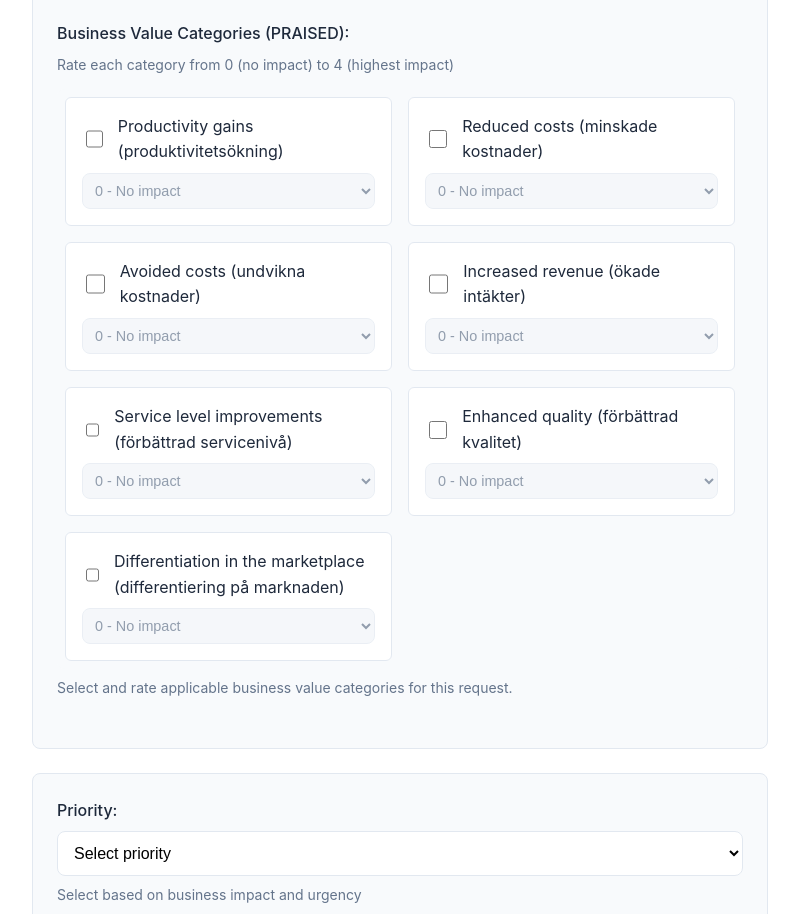
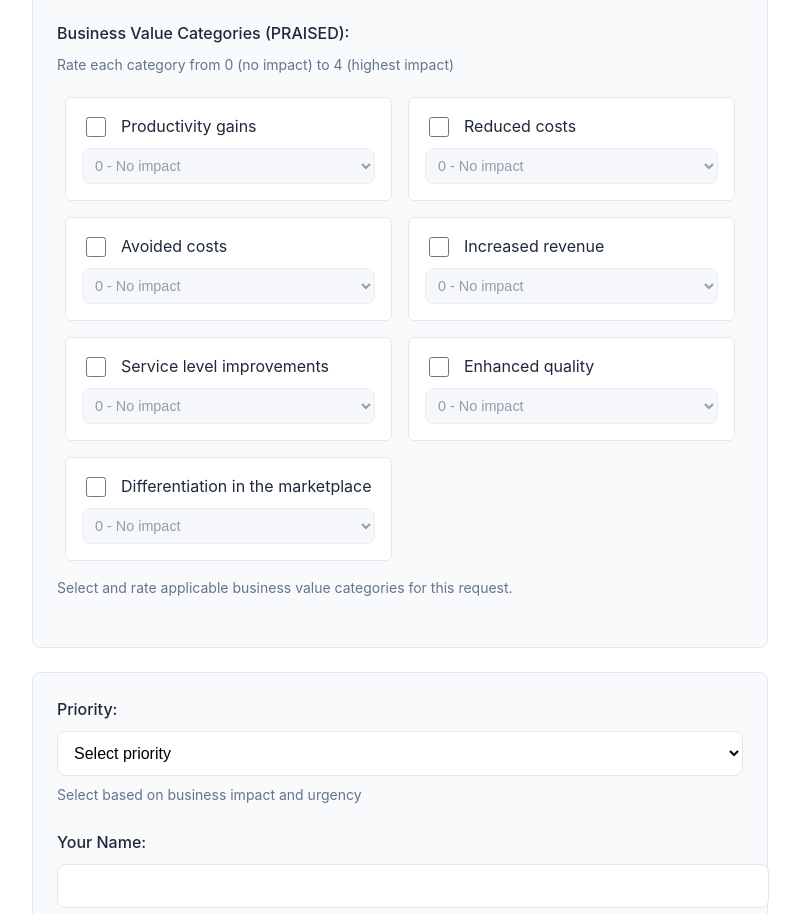
Before and after one commit to pontush81/featurerequest, a plain HTML site: page public/index.html in a window 1280 px wide. Shown: the part 1303-2217 px from the top of the page, without its empty margins (240-1040 px from the left). Drawn offline with Linux system fonts and the light colour scheme.

Commit message:
Remove parentheses and Swedish translations from business value categories

```diff
--- a/public/index.html
+++ b/public/index.html
@@ -92,7 +92,7 @@ Currently, we can only see all tasks in a list, making it difficult to track ind
                         <div class="value-item">
                             <div class="value-header">
                                 <input type="checkbox" id="productivity" name="businessValueTypes" value="productivity">
-                                <label for="productivity">Productivity gains (produktivitetsökning)</label>
+                                <label for="productivity">Productivity gains</label>
                             </div>
                             <select class="value-rating" id="productivity-rating" name="businessValueRating" disabled>
                                 <option value="0">0 - No impact</option>
@@ -105,7 +105,7 @@ Currently, we can only see all tasks in a list, making it difficult to track ind
                         <div class="value-item">
                             <div class="value-header">
                                 <input type="checkbox" id="reduced" name="businessValueTypes" value="reduced">
-                                <label for="reduced">Reduced costs (minskade kostnader)</label>
+                                <label for="reduced">Reduced costs</label>
                             </div>
                             <select class="value-rating" id="reduced-rating" name="businessValueRating" disabled>
                                 <option value="0">0 - No impact</option>
@@ -118,7 +118,7 @@ Currently, we can only see all tasks in a list, making it difficult to track ind
                         <div class="value-item">
                             <div class="value-header">
                                 <input type="checkbox" id="avoided" name="businessValueTypes" value="avoided">
-                                <label for="avoided">Avoided costs (undvikna kostnader)</label>
+                                <label for="avoided">Avoided costs</label>
                             </div>
                             <select class="value-rating" id="avoided-rating" name="businessValueRating" disabled>
                                 <option value="0">0 - No impact</option>
@@ -131,7 +131,7 @@ Currently, we can only see all tasks in a list, making it difficult to track ind
                         <div class="value-item">
                             <div class="value-header">
                                 <input type="checkbox" id="increased" name="businessValueTypes" value="increased">
-                                <label for="increased">Increased revenue (ökade intäkter)</label>
+                                <label for="increased">Increased revenue</label>
                             </div>
                             <select class="value-rating" id="increased-rating" name="businessValueRating" disabled>
                                 <option value="0">0 - No impact</option>
@@ -144,7 +144,7 @@ Currently, we can only see all tasks in a list, making it difficult to track ind
                         <div class="value-item">
                             <div class="value-header">
                                 <input type="checkbox" id="service" name="businessValueTypes" value="service">
-                                <label for="service">Service level improvements (förbättrad servicenivå)</label>
+                                <label for="service">Service level improvements</label>
                             </div>
                             <select class="value-rating" id="service-rating" name="businessValueRating" disabled>
                                 <option value="0">0 - No impact</option>
@@ -157,7 +157,7 @@ Currently, we can only see all tasks in a list, making it difficult to track ind
                         <div class="value-item">
                             <div class="value-header">
                                 <input type="checkbox" id="enhanced" name="businessValueTypes" value="enhanced">
-                                <label for="enhanced">Enhanced quality (förbättrad kvalitet)</label>
+                                <label for="enhanced">Enhanced quality</label>
                             </div>
                             <select class="value-rating" id="enhanced-rating" name="businessValueRating" disabled>
                                 <option value="0">0 - No impact</option>
@@ -170,7 +170,7 @@ Currently, we can only see all tasks in a list, making it difficult to track ind
                         <div class="value-item">
                             <div class="value-header">
                                 <input type="checkbox" id="differentiation" name="businessValueTypes" value="differentiation">
-                                <label for="differentiation">Differentiation in the marketplace (differentiering på marknaden)</label>
+                                <label for="differentiation">Differentiation in the marketplace</label>
                             </div>
                             <select class="value-rating" id="differentiation-rating" name="businessValueRating" disabled>
                                 <option value="0">0 - No impact</option>
```
